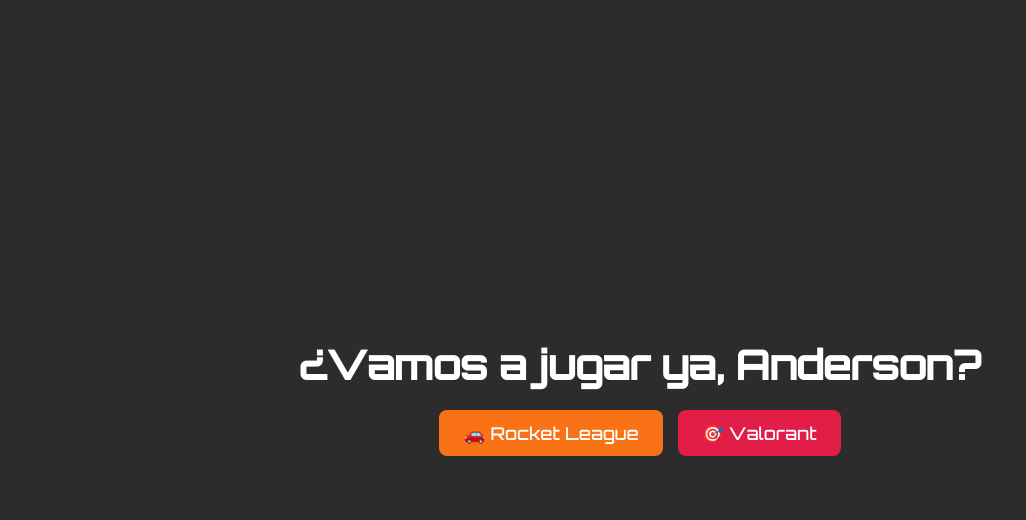
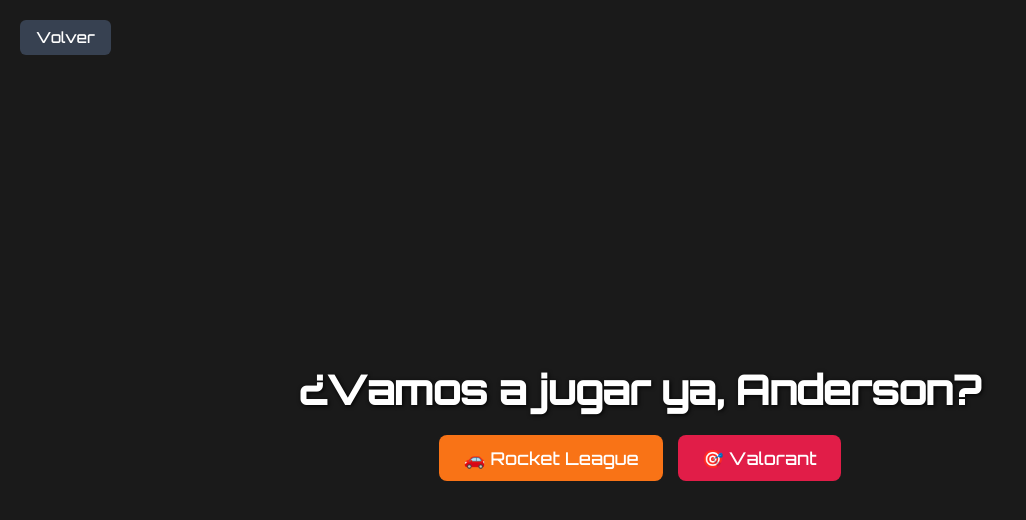
Before and after one commit to JOSESUCH/invitacion-juegos, a plain HTML site: page index.html in a window 1280 px wide. Both pictures are taken after a click on the button "Anderson". Shown: the whole page, without its empty margins (0-1026 px from the left). Drawn offline with nearby package versions, Linux system fonts and the light colour scheme.

Commit message:
Update index.html
se añaden imagenes

```diff
--- a/index.html
+++ b/index.html
@@ -4,28 +4,39 @@
   <meta charset="UTF-8" />
   <meta name="viewport" content="width=device-width, initial-scale=1.0"/>
   <title>¿Vamos a jugar?</title>
-
-  <!-- Fuente tipo gamer -->
   <link href="https://fonts.googleapis.com/css2?family=Orbitron:wght@500&display=swap" rel="stylesheet">
-
   <style>
-    body {
-      font-family: 'Orbitron', sans-serif;
+    html, body {
       margin: 0;
       padding: 0;
+      overflow: hidden;
+      height: 100vh;
+      background-color: #1a1a1a;
+      color: white;
+      font-family: 'Orbitron', sans-serif;
+    }
+
+    #particles-js {
+      position: absolute;
+      width: 100%;
+      height: 100%;
+      z-index: -1;
+    }
+
+    .contenido {
       display: flex;
       flex-direction: column;
       align-items: center;
       justify-content: center;
-      height: 100vh;
-      transition: background-color 0.5s ease;
-      background-color: #2c2c2c;
-      color: white;
+      height: 100%;
+      text-align: center;
+      padding: 20px;
     }
 
     h1 {
       font-size: 2.5rem;
       margin-bottom: 20px;
+      text-shadow: 1px 1px 4px black;
     }
 
     .button-container {
@@ -33,6 +44,7 @@
       flex-wrap: wrap;
       gap: 15px;
       justify-content: center;
+      margin-bottom: 20px;
     }
 
     button {
@@ -70,13 +82,46 @@
     }
 
     #mensaje {
-      margin-top: 30px;
-      font-size: 1.3rem;
+      margin-top: 20px;
+      font-size: 1.2rem;
       color: #d1fae5;
+    }
+
+    #btn-volver {
+      position: absolute;
+      top: 20px;
+      left: 20px;
+      background-color: #374151;
+      color: white;
+      padding: 8px 16px;
+      border: none;
+      border-radius: 6px;
+      cursor: pointer;
+      font-size: 0.95rem;
+      display: none;
+      z-index: 10;
+    }
+
+    #btn-volver:hover {
+      background-color: #1f2937;
+    }
+
+    #imagen-juego {
+      margin-top: 20px;
+      max-width: 480px;
+      height: 270px;
+      object-fit: cover;
+      border-radius: 12px;
+      box-shadow: 0 0 15px rgba(0,0,0,0.5);
     }
   </style>
 </head>
 <body>
+  <div id="particles-js"></div>
+
+  <button id="btn-volver" onclick="volverNombre()">Volver</button>
+
+  <div class="contenido">
     <div id="pantalla-nombre">
       <h1>¿Quién eres?</h1>
       <div class="button-container">
@@ -94,8 +139,11 @@
         <button class="valorant" onclick="elegirJuego('Valorant')">🎯 Valorant</button>
       </div>
       <div id="mensaje"></div>
+      <img id="imagen-juego" class="hidden" />
+    </div>
   </div>
 
+  <script src="https://cdn.jsdelivr.net/npm/particles.js@2.0.0/particles.min.js"></script>
   <script>
     let nombreSeleccionado = "";
 
@@ -104,18 +152,83 @@
       document.getElementById("pantalla-nombre").classList.add("hidden");
       document.getElementById("pantalla-juego").classList.remove("hidden");
       document.getElementById("titulo-juego").textContent = `¿Vamos a jugar ya, ${nombre}?`;
+      document.getElementById("btn-volver").style.display = "block";
     }
 
     function elegirJuego(juego) {
-      let mensaje = `¡Genial ${nombreSeleccionado}! Vamos a jugar ${juego}. 🎮`;
-      document.getElementById("mensaje").textContent = mensaje;
+      const mensaje = `¡Genial ${nombreSeleccionado}! Vamos a jugar ${juego}. 🎮`;
+      const mensajeEl = document.getElementById("mensaje");
+      const imagenEl = document.getElementById("imagen-juego");
+
+      mensajeEl.textContent = mensaje;
 
       if (juego === "Rocket League") {
-        document.body.style.backgroundColor = "#ff7f11"; // naranja
+        changeParticleColor("#f97316");
+        imagenEl.src = "https://cdn1.epicgames.com/offer/9773aa1aa54f4f7b80e44bef04986cea/EGS_RocketLeague_PsyonixLLC_S3_2560x1440-18eac9b5df1028fdcd5bad480ab6b085";
       } else if (juego === "Valorant") {
-        document.body.style.backgroundColor = "#b91c1c"; // rojo oscuro
+        changeParticleColor("#e11d48");
+        imagenEl.src = "https://cdn1.epicgames.com/offer/cbd5b3d310a54b12bf3fe8c41994174f/EGS_VALORANT_RiotGames_S1_2560x1440-7d279548324d3a3cbef40e1dc7e84994?resize=1&w=480&h=270&quality=medium";
+      }
+
+      imagenEl.classList.remove("hidden");
+    }
+
+    function volverNombre() {
+      document.getElementById("pantalla-juego").classList.add("hidden");
+      document.getElementById("pantalla-nombre").classList.remove("hidden");
+      document.getElementById("btn-volver").style.display = "none";
+      document.getElementById("mensaje").textContent = "";
+      document.getElementById("imagen-juego").classList.add("hidden");
+      nombreSeleccionado = "";
+      changeParticleColor("#ffffff");
+    }
+
+    function changeParticleColor(color) {
+      if (window.pJSDom && pJSDom[0]) {
+        pJSDom[0].pJS.particles.color.value = color;
+        pJSDom[0].pJS.particles.line_linked.color = color;
+        pJSDom[0].pJS.fn.particlesRefresh();
       }
     }
+
+    particlesJS("particles-js", {
+      particles: {
+        number: { value: 80 },
+        color: { value: "#ffffff" },
+        shape: { type: "circle" },
+        opacity: {
+          value: 0.6,
+          random: true
+        },
+        size: {
+          value: 2,
+          random: true
+        },
+        line_linked: {
+          enable: true,
+          distance: 120,
+          color: "#ffffff",
+          opacity: 0.4,
+          width: 1
+        },
+        move: {
+          enable: true,
+          speed: 1.5
+        }
+      },
+      interactivity: {
+        detect_on: "canvas",
+        events: {
+          onhover: { enable: true, mode: "repulse" },
+          onclick: { enable: true, mode: "push" }
+        },
+        modes: {
+          repulse: { distance: 80 },
+          push: { particles_nb: 4 }
+        }
+      },
+      retina_detect: true
+    });
   </script>
 </body>
 </html>
```
Lines whose indentation alone changed are shown as unchanged.
